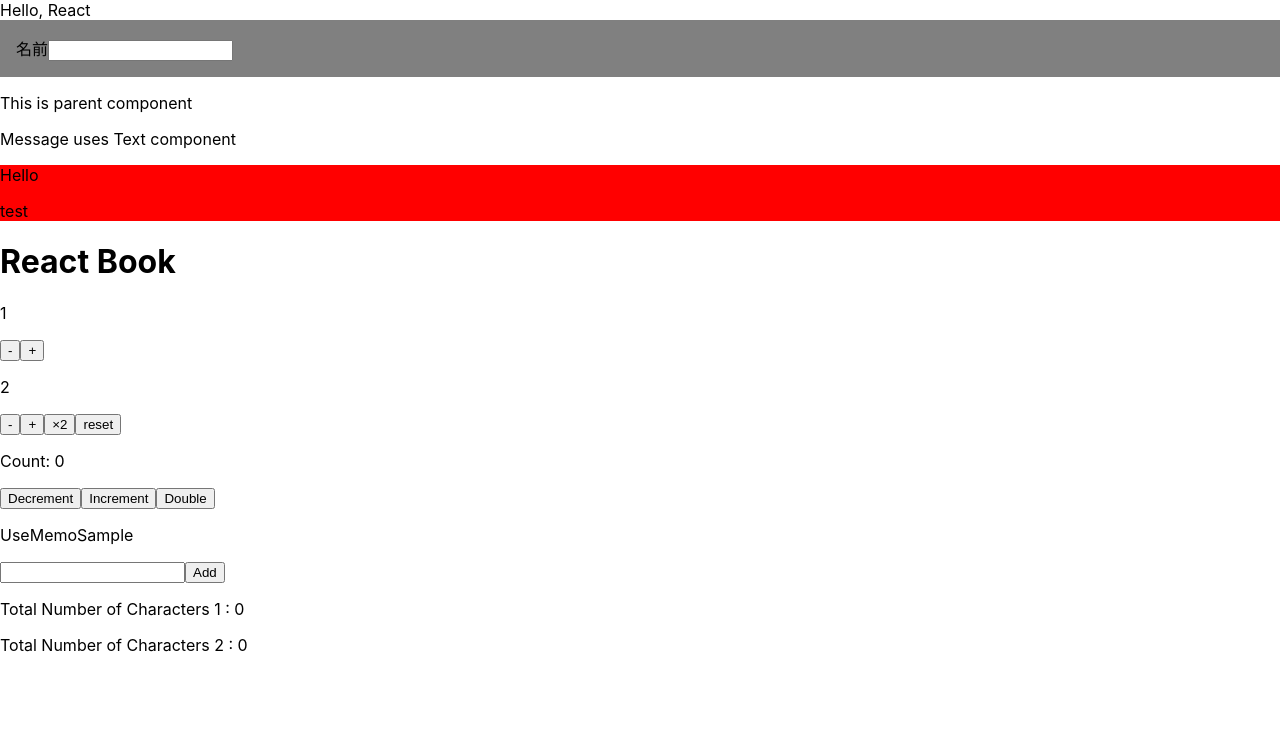
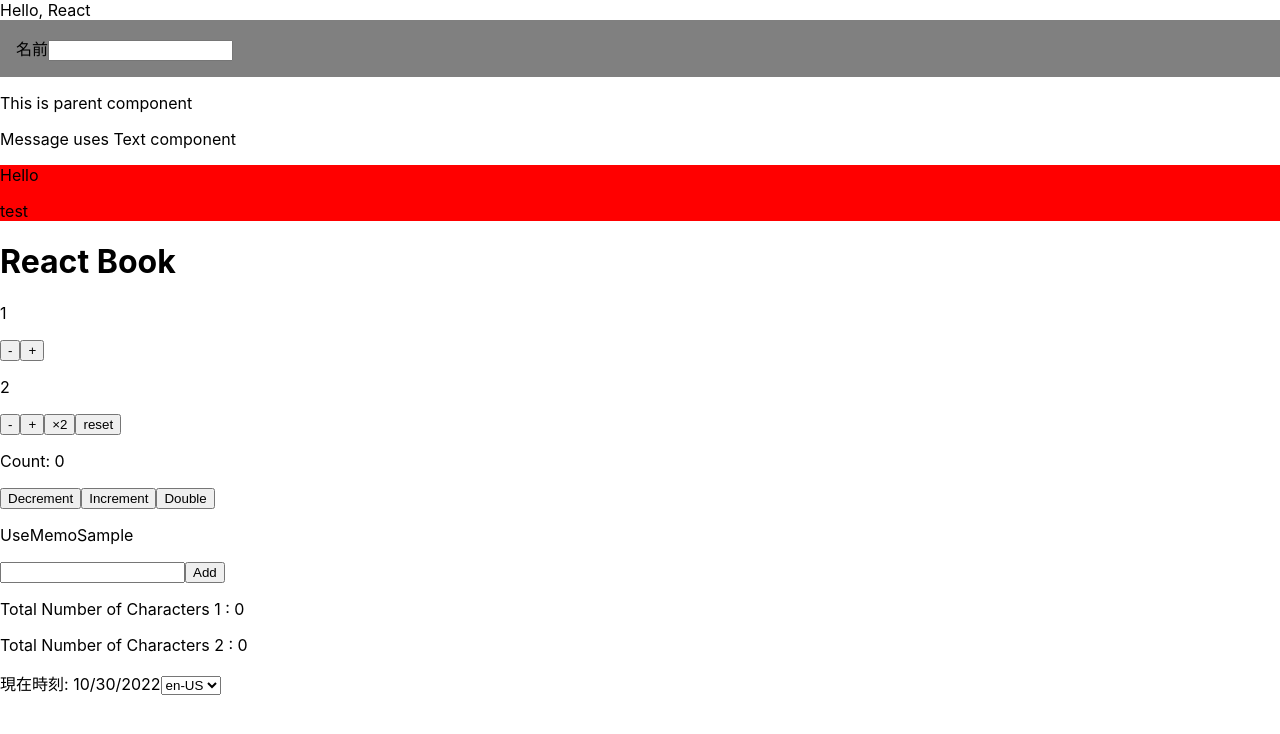
Before and after one commit to TatsukiSatoh/React-learn, a React (Create React App) app: page / in a window 1280 px wide. Shown: the top 734 px of the page. Built offline with nearby package versions, Linux system fonts and the light colour scheme.

Commit message:
learn useEffect, useLayout

```diff
--- /dev/null
+++ b/src/components/UseEffect.tsx
@@ -0,0 +1,71 @@
+import React, {useState, useEffect, useLayoutEffect} from "react"
+
+const UPDATE_CYCLE = 1000
+
+const KEY_LOCALE = 'KEY_LOCALE'
+
+enum Locale {
+    US = 'en-US',
+    JP = 'ja-JP'
+}
+
+const getLocaleFromString = (text:string) =>{
+    switch(text){
+        case Locale.US:
+            return Locale.US
+        case Locale.JP:
+            return Locale.JP
+        default:
+            return Locale.US
+    }
+}
+
+export const Clock = () => {
+    const [timestamp, setTimestamp] =useState(new Date())
+    const [locale, setLocale] = useState(Locale.US)
+
+    // タイマーのセットをするための副作用
+    useEffect(()=>{
+        console.log(new Date())
+        //　タイマーのセット(画面描画時のみに実行されるべき処理)
+        const timer = setInterval(()=>{
+            setTimestamp(new Date())
+        }, UPDATE_CYCLE)
+
+        // クリーンアップ関数を渡し、アンマウント時にタイマーの解除をする
+        return () => {
+            clearInterval(timer)
+        }
+        // 初期描画時のみ処理
+    }, [])
+
+    // localstorageから値を読み込むための副作用
+    useLayoutEffect(() => {
+        const savedLocale = localStorage.getItem(KEY_LOCALE)
+
+        if(savedLocale!==null){
+            setLocale(getLocaleFromString(savedLocale))
+        }
+    }, [])
+
+    // localeが変化したときに、localstoragejに値を保存するための副作用
+    // useStateの値をモデルバインディングする際に使えそう
+    useEffect(()=>{
+        localStorage.setItem(KEY_LOCALE, locale)
+
+        // localeが変化するたびに実行するようにする
+    },[locale])
+
+    return (
+        <div>
+            <p>
+                <span id="current-time-label">現在時刻</span>
+                <span>: {timestamp.toLocaleDateString(locale)}</span>
+                <select value={locale} onChange={(e)=>setLocale(getLocaleFromString(e.target.value))}>
+                    <option value="en-US">en-US</option>
+                    <option value="ja-JP">ja-JP</option>
+                </select>
+            </p>
+        </div>
+    )
+}
--- a/src/index.tsx
+++ b/src/index.tsx
@@ -11,6 +11,7 @@
 import UseCallback from './components/UseCallBack'
 import UseResucer from "./components/UseResucer"
 import {UseMemoSample} from './components/UseMemo'
+import {Clock} from "./components/UseEffect"
 import reportWebVitals from './reportWebVitals';
 
 const root = ReactDOM.createRoot(
@@ -27,6 +28,7 @@
     <UseResucer initialValue={2} />
     <UseCallback />
     <UseMemoSample />
+    <Clock />
   </React.StrictMode>
 );
 
```
